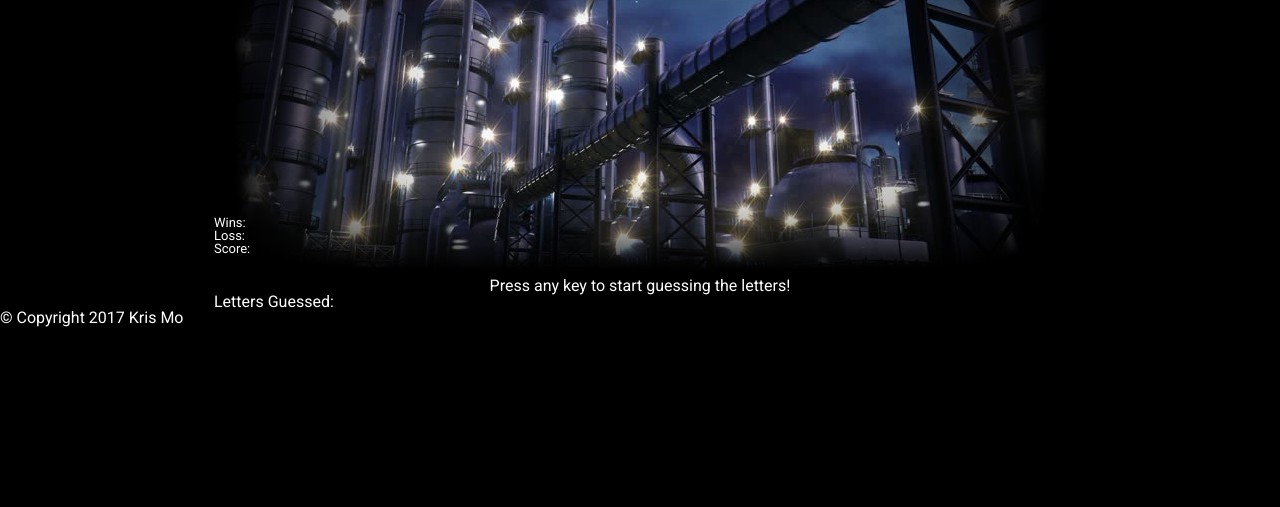
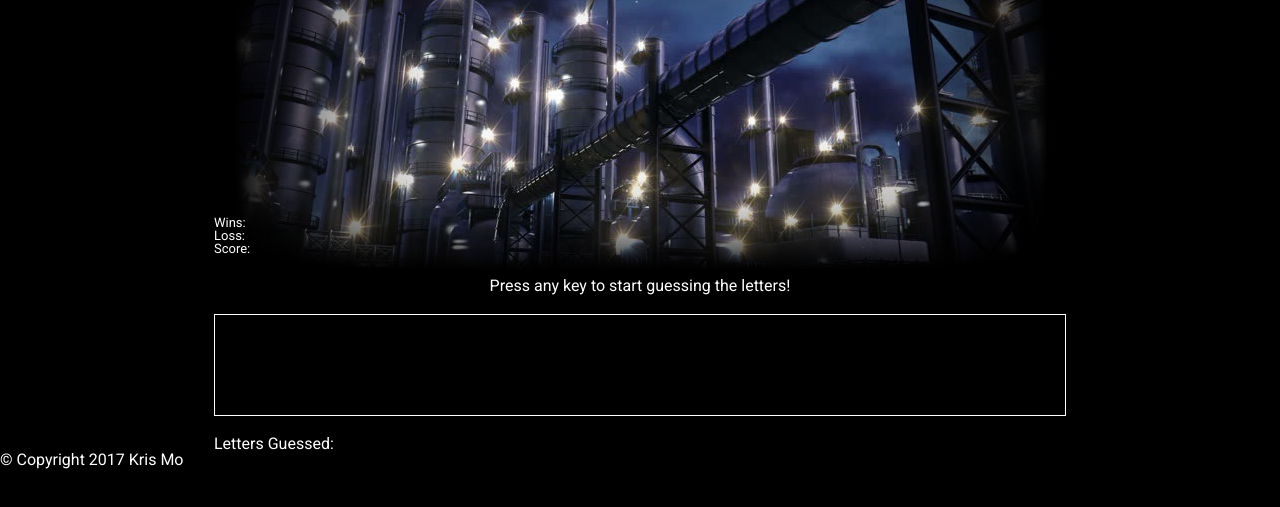
Before and after one commit to krizzm0/Hangman-Game, a plain HTML site: page index.html in a window 1280 px wide. Shown: the part 87-594 px from the top of the page. Drawn offline with Linux system fonts and the light colour scheme.

Commit message:
added css for hangman word space

```diff
--- a/assets/css/style.css
+++ b/assets/css/style.css
@@ -43,3 +43,12 @@ section {
 	bottom: 23px;
 	font-size: 13px;
 }
+
+/* Space for Hangman Word */
+#blank {
+	border: 1px solid white;
+	height: 100px;
+	margin: 20px 0;
+}
+
+/* Space for Letters Guessed */
```
